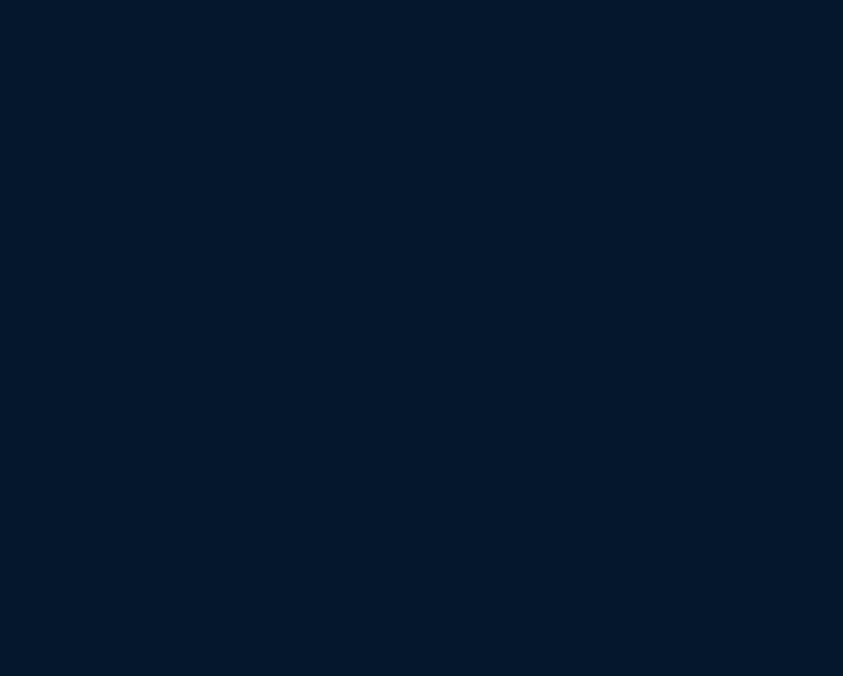
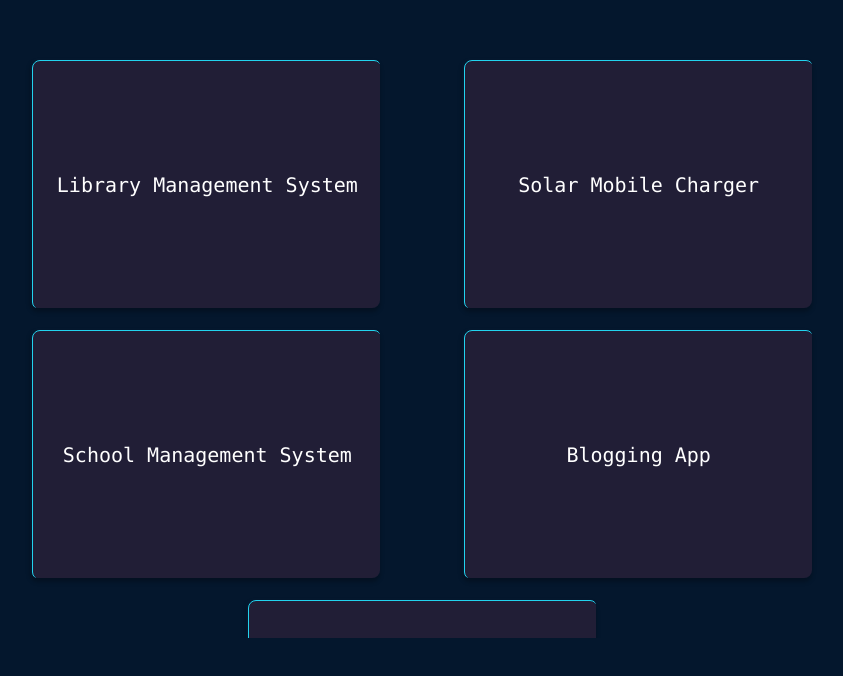
Before and after one commit to RohitGhorai/Portfolio, a React (Vite) app: page / in a window 1280 px wide. Shown: the part 2499-3175 px from the top of the page, without its empty margins (219-1062 px from the left). Built offline with nearby package versions, Linux system fonts and the light colour scheme.

Commit message:
change work-card

```diff
--- a/src/App2.jsx
+++ b/src/App2.jsx
@@ -37,7 +37,7 @@ function App2() {
   return (
     <div className="bg-[#04172D] overflow-hidden">
       <Sidebar />
-      <Navbar scrollProgress={scrollProgress}/>
+      <Navbar scrollProgress={scrollProgress} />
       <Home />
       <ProgressBar styles="flex" />
       <About />
--- a/src/components2/Experience.jsx
+++ b/src/components2/Experience.jsx
@@ -14,7 +14,7 @@ const Experience = () => {
       id="experience"
       className="flex flex-col justify-center items-center w-full h-screen md:py-0 py-[80px]"
     >
-      <div className="w-[80%] sm:w-[70%] lg:w-[50%] flex flex-col justify-center sm:pb-0 pb-[30px] sm:items-start items-center overflow-hidden">
+      <div className="w-[80%] sm:w-[70%] lg:w-[50%] flex flex-col justify-center sm:pb-0 pb-[30px] items-center overflow-hidden">
         <div className="flex flex-col sm:p-4 p-3">
           <h2
             className={`font-poppins font-semibold sm:text-[40px] text-[30px] sm:leading-[60px] leading-[50px] text-white opacity-80 ${
@@ -30,7 +30,7 @@ const Experience = () => {
           />
         </div>
         <p
-          className={`flex items-center sm:justify-start justify-center ${
+          className={`flex items-center justify-center ${
             styles.paragraph
           } w-full text-dimWhite sm:px-5 px-3 sm:pb-5 pb-2 ${
             scroll ? "fade-in-from-left-to-right" : "hidden"
--- a/src/components2/Work.jsx
+++ b/src/components2/Work.jsx
@@ -14,9 +14,9 @@ const Work = () => {
   return (
     <section
       id="work"
-      className="flex flex-col justify-center items-center w-full h-screen overflow-hidden"
+      className="flex flex-col justify-center items-center w-full lg:h-screen h-full overflow-hidden"
     >
-      <div className="w-[90%] sm:w-[70%] md:w-[60%] lg:w-[50%] flex flex-col justify-center sm:pb-0 pb-[30px] sm:items-start items-center overflow-hidden">
+      <div className="w-[90%] sm:w-[70%] md:w-[60%] lg:w-[50%] flex flex-col justify-center sm:pb-0 pb-[30px] items-center overflow-hidden">
         <div className="flex flex-col sm:p-4 p-3">
           <h2
             className={`font-poppins font-semibold sm:text-[30px] md:text-[40px] text-[24px] sm:leading-[60px] leading-[50px] text-white opacity-80 ${
@@ -32,7 +32,7 @@ const Work = () => {
           />
         </div>
         <p
-          className={`flex items-center sm:justify-start justify-center ${
+          className={`flex items-center justify-center ${
             styles.paragraph
           } w-full text-dimWhite sm:px-5 px-3 sm:pb-5 pb-2 ${
             scroll ? "fade-in-from-TopToBottom" : "hidden"
@@ -41,35 +41,30 @@ const Work = () => {
           // These are the technologies I’ve worked with
         </p>
       </div>
-      {work.map((project, index) => (
-        <div
-          className={`flex justify-center items-center w-[85%] sm:w-[70%] lg:w-[50%] ${
-            scroll
-              ? [
-                  index % 2 !== 0
-                    ? "fade-in-from-right-to-left"
-                    : "fade-in-from-left-to-right",
-                ]
-              : "hidden"
-          }`}
-        >
-          <div className="w-[20%] h-full hidden sm:flex justify-center items-center pr-5 pl-2 sm:pr-8 sm:pl-0">
-            <div className="flex relative justify-center items-center bg-[#9d1010] h-[90px] lg:h-[90%] w-[2.5px] rounded-[10px]">
-              <div className="absolute w-[12px] h-[12px] bg-[#C2CCE5] rounded-full" />
-              <div className="absolute w-[8px] h-[8px] bg-[#9d1010] rounded-full" />
+      <div className="flex flex-wrap justify-evenly w-[80%] h-[80%] overflow-hidden md:p-[50px] p-[20px]">
+        {work.map((card) => (
+          <div className="flip-card flex justify-center items-center w-[80%] sm:w-[350px] h-[250px] rounded-[8px] sm:m-[10px] m-[5px] hover:cursor-pointer work-card relative shadow-lg hover:shadow-[#211e36] overflow-hidden">
+            <div className="flip-card-inner w-full h-full">
+              <div className="flip-card-front flex justify-center items-center text-xl text-[white] font-mono bg-[#211e36] bg-opacity-1 m-[2px] border-[0.5px] border-cyan-400 rounded-[8px]">
+                <span className="text-center p-5">{card.title}</span>
+              </div>
+              <div className="flip-card-back flex flex-col justify-center items-center text-sm text-[white] font-mono bg-gray-800 m-[2px] border-[1px] border-cyan-400 rounded-[8px]">
+                <span className="text-center font-poppins p-5">
+                  {card.content}
+                </span>
+                <a href={card.src}>
+                  <button
+                    className="w-[80px] h-[40px] font-semibold rounded-[5px] border-[1px] font-mono border-cyan-400 bg-cyan-400 hover:bg-cyan-500 text-[#000] hover:scale-[1.03] transition-transform duration-200"
+                    href={card.src}
+                  >
+                    Visit
+                  </button>
+                </a>
+              </div>
             </div>
           </div>
-          <div
-            className={`${styles.paragraph} w-full px-5 py-5 border-l-[red] border-l-[1px] border-t-[red] border-t-[1px] rounded-[20px] hover:scale-[1.03] transform transition duration-200 hover:cursor-pointer mb-[10px] work-card text-justify`}
-          >
-            <span className="font-semibold text-[12px] text-[#9d1010] uppercase">
-              {project.title}
-              {" - "}
-            </span>
-            <span>{project.content}</span>
-          </div>
-        </div>
-      ))}
+        ))}
+      </div>
     </section>
   );
 };
--- a/src/constant2/index.js
+++ b/src/constant2/index.js
@@ -80,25 +80,30 @@ export const work = [
     title: "Library Management System",
     content:
       'The project "Library Management System" is developed in web base, which mainly focuses on basic operations in a library like adding new member, new books, and updating new information, searching books and members and facility to borrow and return books. (Guided by Dr. Sangram Keshari Swain)',
+    src: "https://github.com/RohitGhorai/GramTarang",
   },
   {
     title: "Solar Mobile Charger",
     content:
       "A solar cell which forms a primary part of the solar mobile charger works on the principle of photovoltaic effect. (Guided by Prof. Nimay Chandra Giri)",
+    src: "https://github.com/RohitGhorai/GramTarang",
   },
   {
     title: "School Management System",
     content:
       "The school management system is a web-based system which will use as a platform for interaction between student, teachers, and parents. (Guided by Mr. Nilmadhab Dash)",
+    src: "https://github.com/RohitGhorai/GramTarang",
   },
   {
-    title: "Blog web App Using React JS and Spring Boot",
+    title: "Blogging App",
     content:
       "In this project, user and admin can post their answers on different topics. We can use this project for develop an educational web app like w3schools, Javapoint etc.",
+    src: "https://github.com/RohitGhorai/Blog-web-app-frontened",
   },
   {
     title: "Assessment Management System",
     content:
       "We develop web application for a nodal or training center, in which there are many students can register and apply as a trainer in that training center and trained with certification.",
+    src: "https://github.com/RohitGhorai/GramTarang",
   },
 ];
--- a/src/index.css
+++ b/src/index.css
@@ -16,6 +16,10 @@
 
 * {
   scroll-behavior: smooth;
+}
+
+html::-webkit-scrollbar{
+  display: none;
 }
 
 .text-gradient {
@@ -212,3 +216,35 @@
 .work-card {
   box-shadow: 0px 4px 4px rgba(0, 0, 0, 0.25);
 }
+
+
+.flip-card {
+  perspective: 1000px;
+}
+
+.flip-card-inner {
+  transition: transform 1s;
+  transform-style: preserve-3d;
+}
+
+.flip-card:hover .flip-card-inner {
+  transform: rotateX(180deg);
+}
+
+.flip-card-front,
+.flip-card-back {
+  backface-visibility: hidden;
+}
+
+.flip-card-front,
+.flip-card-back {
+  width: 100%;
+  height: 100%;
+  position: absolute;
+  top: 0;
+  left: 0;
+}
+
+.flip-card-back {
+  transform: rotateX(180deg);
+}
```
